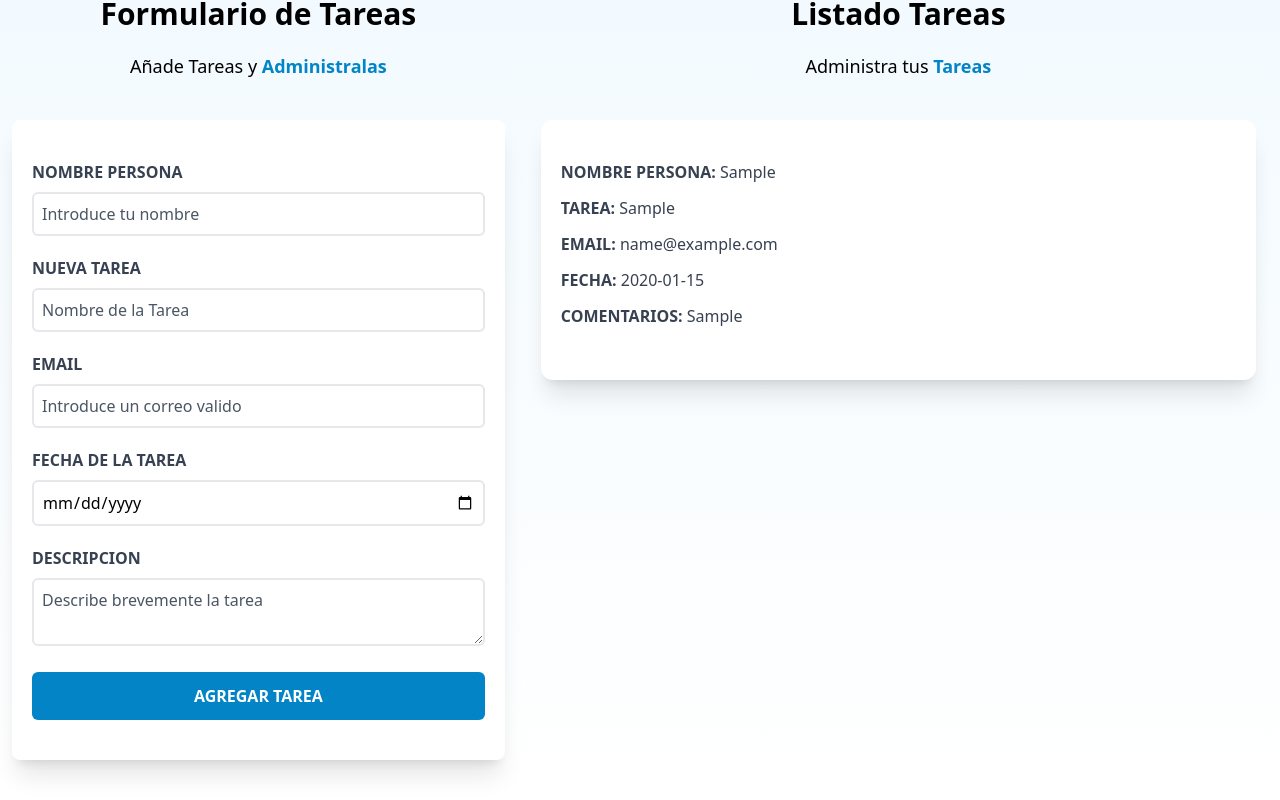
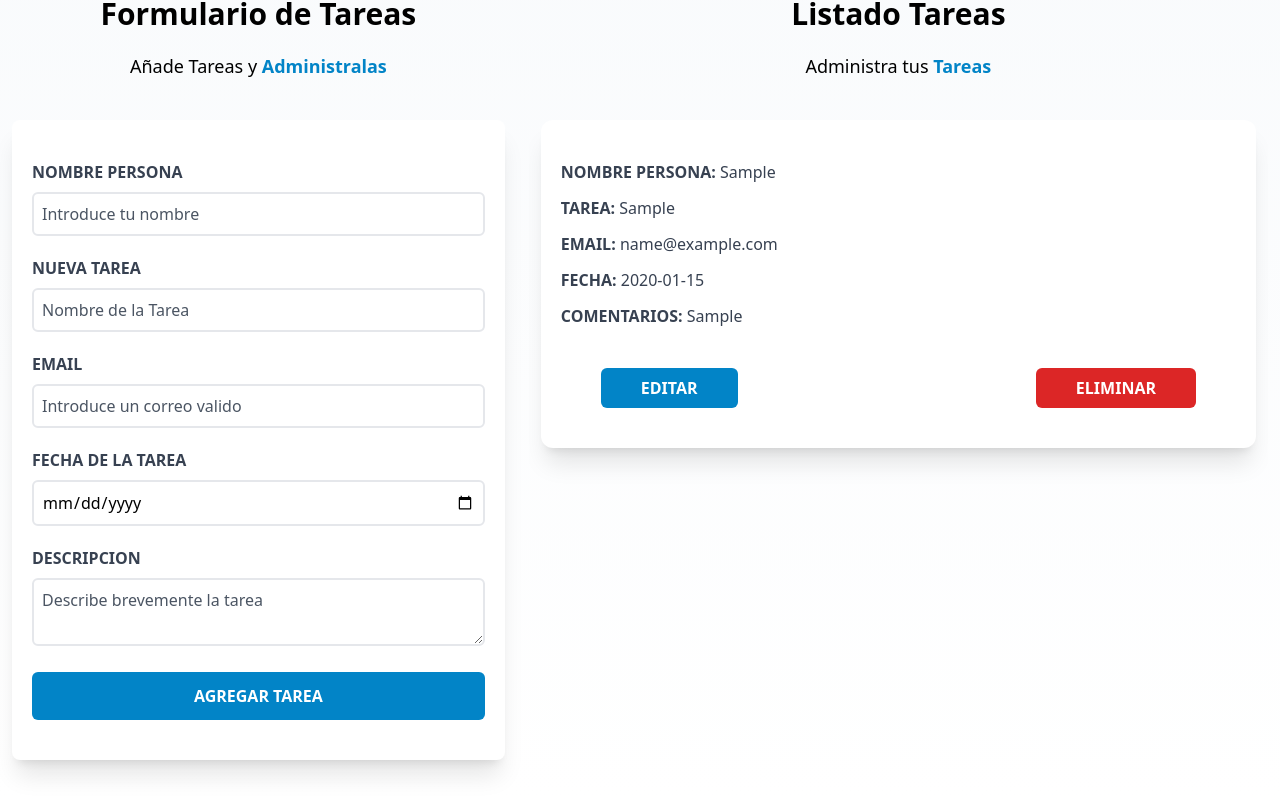
Before and after one commit to jgonzalez-89/react-TODO-application, a React (Vite) app: page / in a window 1280 px wide. Both pictures are taken after typing "Sample", "Sample", "name@example.com", "2020-01-15", "Sample" into the empty fields and a click on the input "Agregar Tarea". Shown: the part 180-980 px from the top of the page. Built offline with nearby package versions, Linux system fonts and the light colour scheme.

Commit message:
create Edit and Erase buttoms

```diff
--- a/index.html
+++ b/index.html
@@ -6,7 +6,7 @@
     <meta name="viewport" content="width=device-width, initial-scale=1.0" />
     <title>Vite + React</title>
   </head>
-  <body class=" bg-gradient-to-b from-sky-50 to-white">
+  <body class=" bg-gradient-to-b from-slate-50 to-white">
     <div id="root"></div>
     <script type="module" src="/src/main.jsx"></script>
   </body>
--- a/src/App.jsx
+++ b/src/App.jsx
@@ -7,6 +7,7 @@ import ListadoTareas from "./components/ListadoTareas";
 function App() {
 
   const [tareas, setTareas] = useState([]);
+  const [tarea, setTarea] = useState({});
 
   return (
     <div className="container mx-auto mt-20">
@@ -17,7 +18,9 @@ function App() {
         setTareas={setTareas}
       />
       <ListadoTareas
-      tareas={tareas} />
+      tareas={tareas}
+      setTarea={setTarea}
+      />
       </div>
 
     </div>
--- a/src/components/ListadoTareas.jsx
+++ b/src/components/ListadoTareas.jsx
@@ -2,7 +2,7 @@ import React from 'react'
 import Tareas from './Tareas'
 
 
-const ListadoTareas = ({ tareas }) => {
+const ListadoTareas = ({ tareas, setTarea }) => {
 
     return (
         <div className="mx-3 md:w-1/2 lg:w-3/5 md:h-screen overflow-y-scroll">
@@ -21,6 +21,7 @@ const ListadoTareas = ({ tareas }) => {
                             <Tareas
                                 key={index}
                                 tarea={tarea}
+                                setTarea={setTarea}
                             />
                         )
                     })}
--- a/src/components/Tareas.jsx
+++ b/src/components/Tareas.jsx
@@ -1,8 +1,8 @@
 import React from 'react'
 
-const Tareas = ({tarea}) => {
+const Tareas = ({ tarea, setTarea }) => {
 
-    const {nombre, nombreTarea, email, fecha, comentario} = tarea
+    const { nombre, nombreTarea, email, fecha, comentario } = tarea
 
     // console.log(tarea)
     return (
@@ -27,6 +27,21 @@ const Tareas = ({tarea}) => {
             <p className='font-bold mb-3 text-gray-700 uppercase'>Comentarios: {""}
                 <span className='font-normal normal-case'>{comentario}</span>
             </p>
+
+            <div className='flex mt-10 justify-between mr-10 ml-10'>
+                <button
+                    type='button'
+                    className='bg-sky-600 py-2 px-10 text-white uppercase font-bold hover:bg-sky-800 rounded-md cursor-pointer transition-all'
+                    onClick={()=> setTarea(tarea)}
+
+                >Editar</button>
+
+                <button
+                    type='button'
+                    className='bg-red-600 py-2 px-10 text-white uppercase font-bold hover:bg-red-800 rounded-md cursor-pointer transition-all'
+
+                >Eliminar</button>
+            </div>
         </div>
 
   )
```
Lines whose indentation alone changed are shown as unchanged.
